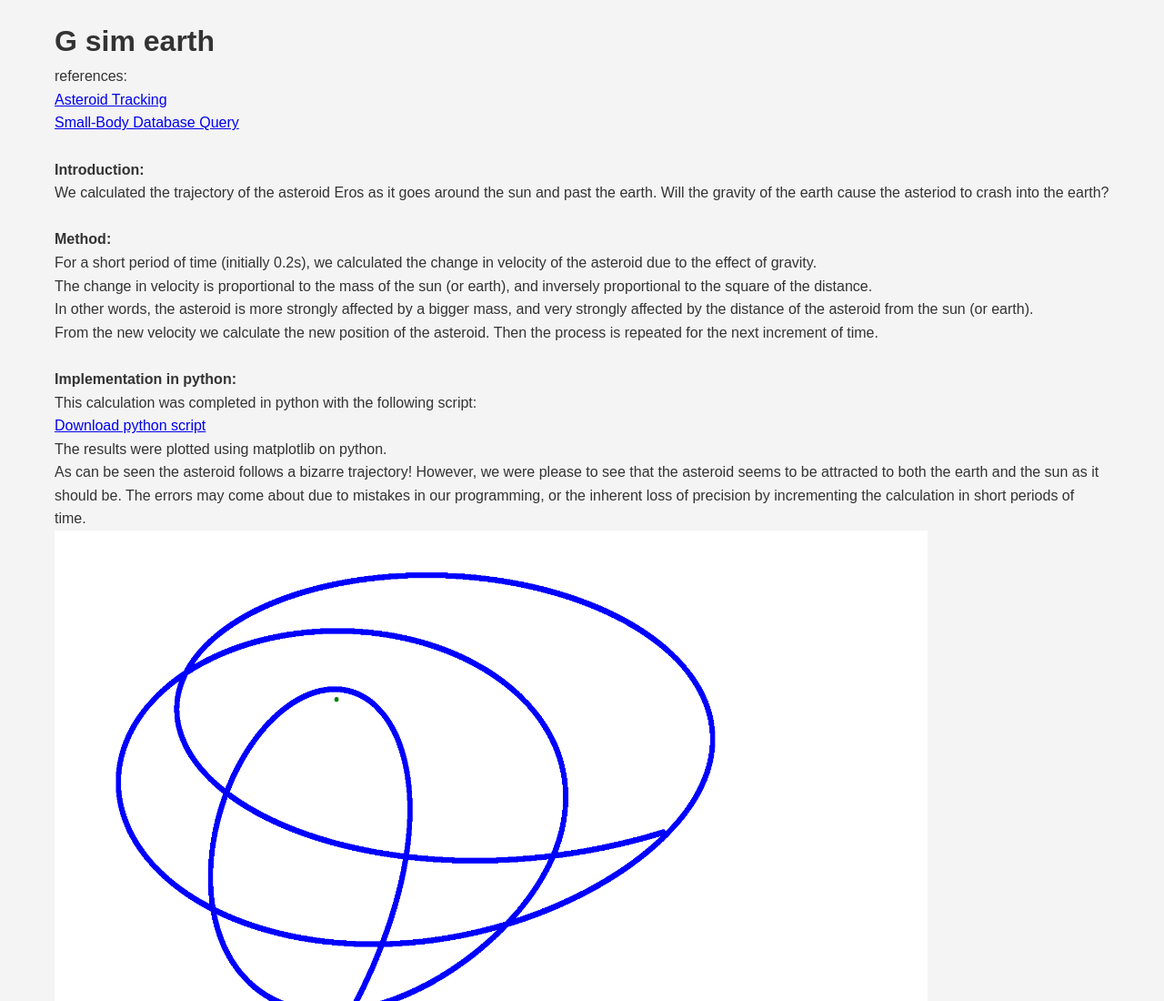
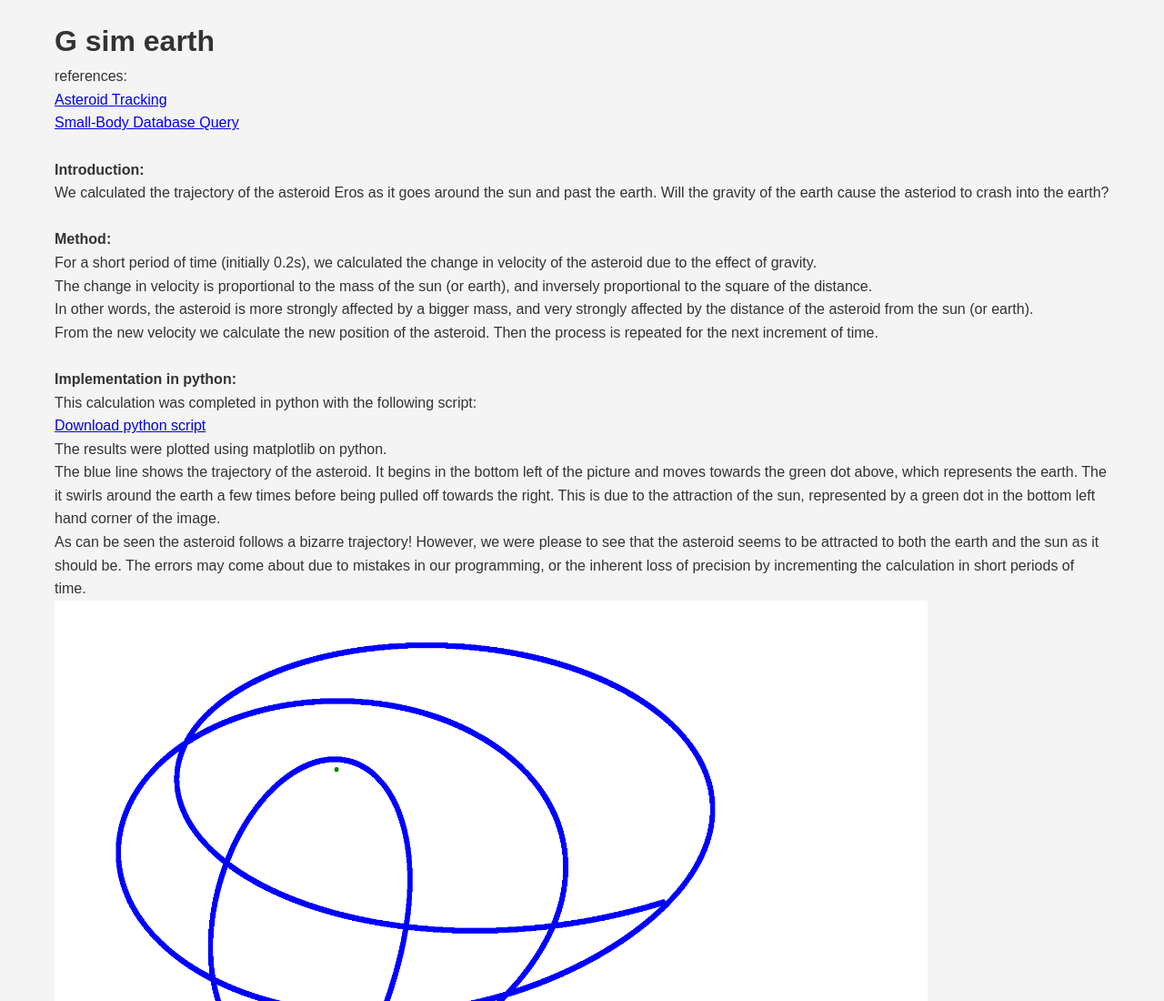
Before and after one commit to jamesmungall/G_sim_earth, a plain HTML site: page index.html in a window 1280 px wide. Shown: the top 1100 px of the page at 91% size. Drawn offline with Linux system fonts and the light colour scheme.

Commit message:
Update index.html

```diff
--- a/index.html
+++ b/index.html
@@ -57,6 +57,11 @@
     The results were plotted using matplotlib on python.
   </p>
     <p>
+      The blue line shows the trajectory of the asteroid. It begins in the bottom left of the picture and moves
+       towards the green dot above, which represents the earth. The it swirls around the earth a few times
+      before being pulled off towards the right. This is due to the attraction of the sun, represented by
+       a green dot in the bottom left hand corner of the image.
+    <p>
 As can be seen the asteroid follows a bizarre trajectory! However, we were please to see that the asteroid seems to be attracted to both the earth and the sun as it should be.
 The errors may come about due to mistakes in our programming, or the inherent loss of precision by incrementing the calculation in short periods of time.
 
```
